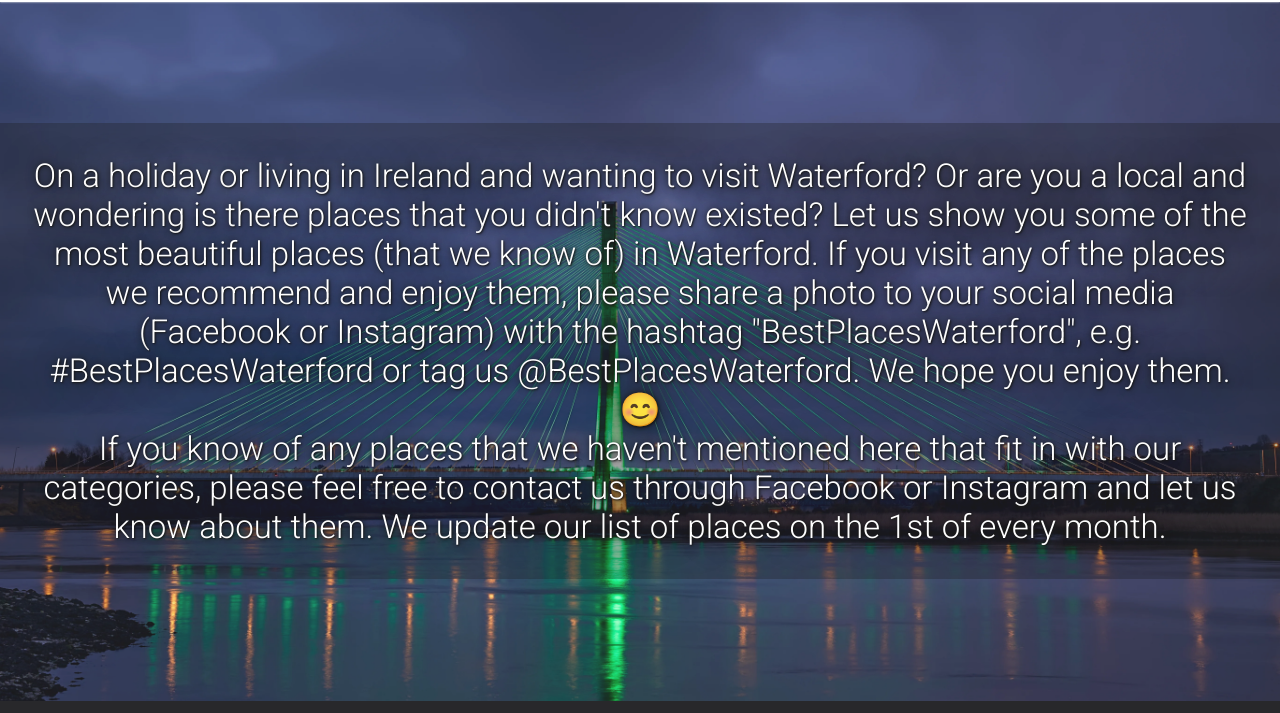
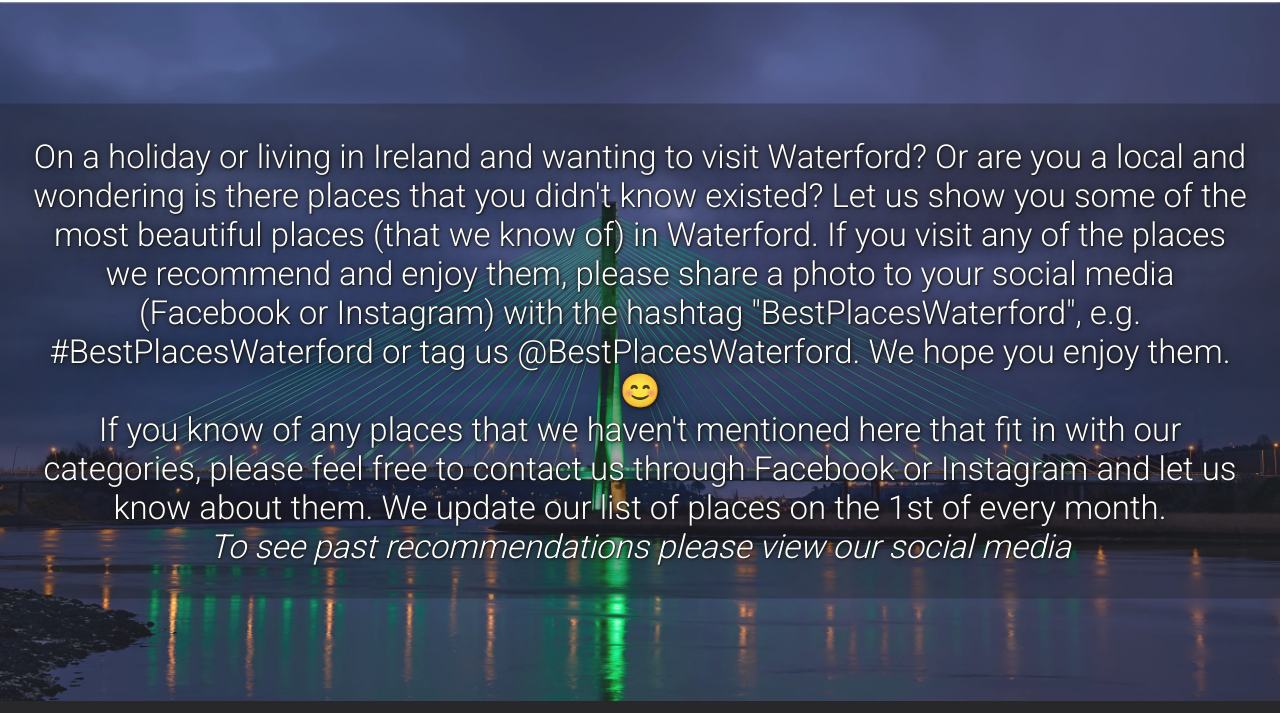
Before and after one commit to AnneEnglish/Portfolio-1, a plain HTML site: page index.html in a window 1280 px wide. Shown: the part 48-761 px from the top of the page. Drawn offline with Linux system fonts and the light colour scheme.

Commit message:
Added line of text to paragraph on index.html

```diff
--- a/index.html
+++ b/index.html
@@ -61,7 +61,8 @@
             If you know of any places that we haven't mentioned here that
             fit in with our categories, please feel free to contact us through
             Facebook or Instagram and let us know about them. We update our list
-            of places on the 1st of every month.
+            of places on the 1st of every month. <br>
+            <em>To see past recommendations please view our social media</em>
         </p>
 
         <p id="p2">
```
